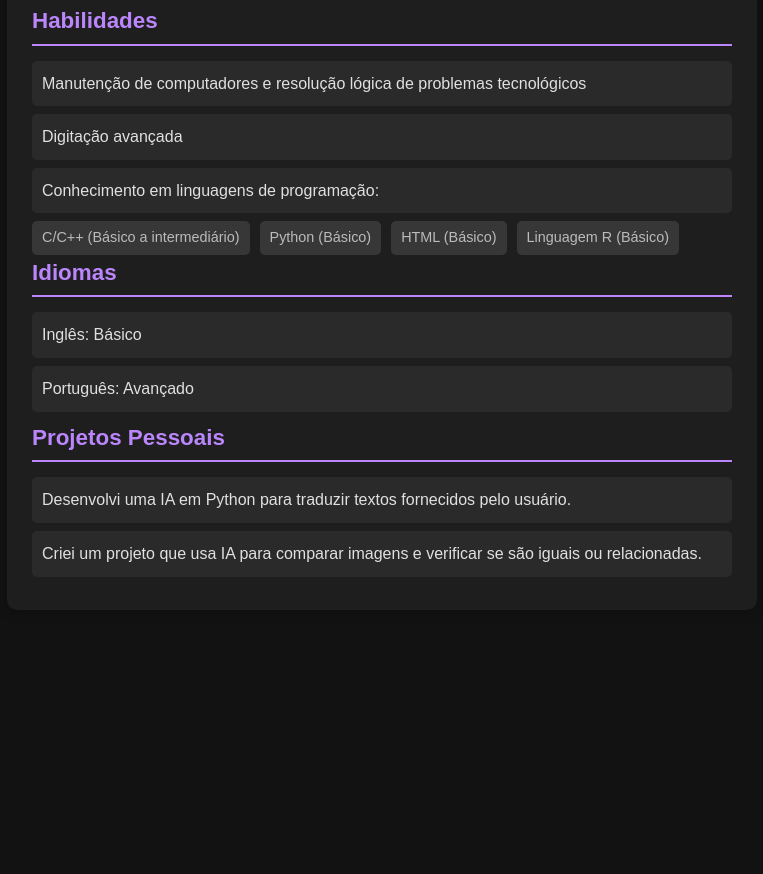
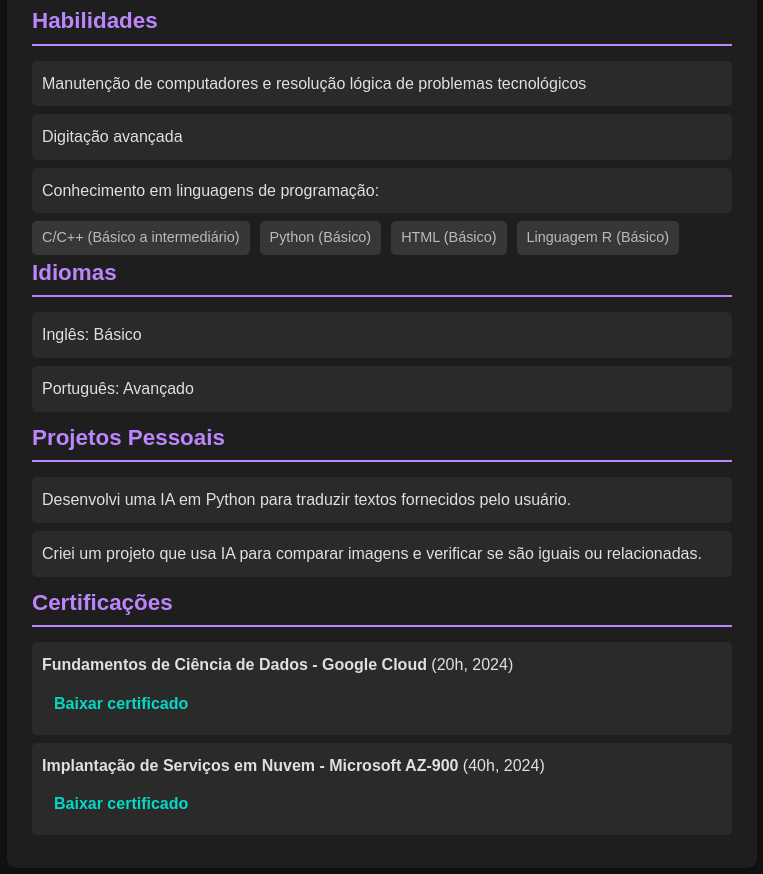
Before and after one commit to Kynoxy/Kynoxy.github.io, a plain HTML site: page index.html in a window 1280 px wide. Shown: the part 646-1520 px from the top of the page, without its empty margins (258-1021 px from the left). Before the commit the page ends 1286 px from the top, so only its background shows below. Drawn offline with Linux system fonts and the light colour scheme.

Commit message:
Add files via upload

```diff
--- a/index.html
+++ b/index.html
@@ -55,6 +55,19 @@
                 <li>Criei um projeto que usa IA para comparar imagens e verificar se são iguais ou relacionadas.</li>
             </ul>
         </section>
+        <section>
+            <h2>Certificações</h2>
+            <ul>
+                <li>
+                    <strong>Fundamentos de Ciência de Dados - Google Cloud</strong> (20h, 2024) <br>
+                    <a href="Certificado_Fundamentos_de_Ciencia_de_Dados-Google_Cloud.pdf" download="Certificado_Google_Cloud.pdf">Baixar certificado</a>
+                </li>
+                <li>
+                    <strong>Implantação de Serviços em Nuvem - Microsoft AZ-900</strong> (40h, 2024) <br>
+                    <a href="Certificado_Implantacao_de_Servicos_em_Nuvem-Microsoft_AZ-900.pdf" download="Certificado_Microsoft_AZ-900.pdf">Baixar certificado</a>
+                </li>
+            </ul>
+        </section>
     </div>
 </body>
 </html>
--- a/style.css
+++ b/style.css
@@ -175,3 +175,23 @@ p strong {
         font-size: 0.8em;
     }
 }
+
+/* Estilo dos links de download */
+ul li a {
+    display: inline-block;
+    margin-top: 5px;
+    color: #03dac5;
+    background: #2a2a2a;
+    padding: 8px 12px;
+    border-radius: 5px;
+    font-weight: bold;
+    transition: background 0.3s, transform 0.2s ease;
+}
+
+ul li a:hover {
+    background: #03dac5;
+    color: #121212;
+    text-decoration: none;
+    transform: scale(1.05);
+    box-shadow: 0 0 8px #03dac5;
+}
```
Also changed, not shown: 2 other files.
